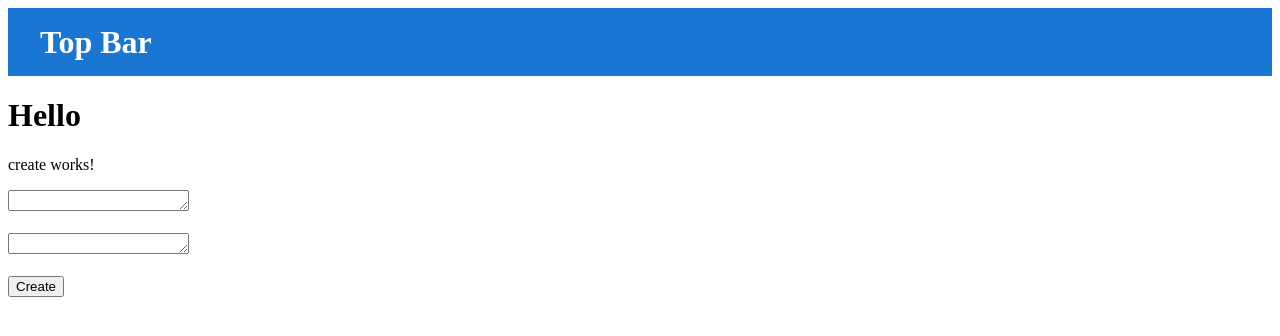
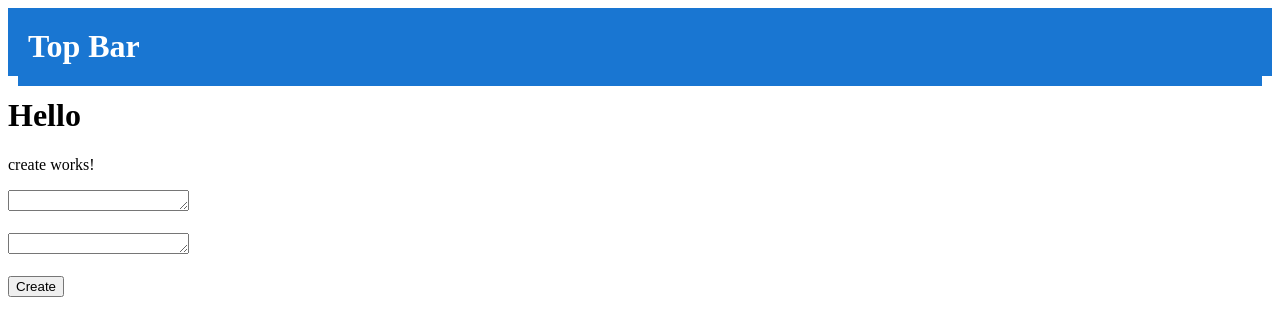
Before and after one commit to SubinSebastianGit/Rest, an Angular app in the folder student-app/: page /create in a window 1280 px wide. Shown: the top 336 px of the page. Built offline with nearby package versions, Linux system fonts and the light colour scheme.

Commit message:
fourth commit

```diff
--- a/student-app/src/app/app.component.css
+++ b/student-app/src/app/app.component.css
@@ -0,0 +1,5 @@
+app-top-bar {
+    margin: 0;
+
+
+  }
--- a/student-app/src/app/app.module.ts
+++ b/student-app/src/app/app.module.ts
@@ -9,6 +9,7 @@ import { AppComponent } from './app.component';
 import { ListComponent } from './components/list/list.component';
 import { EditComponent } from './components/edit/edit.component';
 import { CreateComponent } from './components/create/create.component';
+import { DetailComponent } from './components/detail/detail.component';
 
 import { ListService } from './list.service';
 import { TopBarComponent } from './top-bar/top-bar.component';
@@ -17,6 +18,7 @@ const routes: Routes = [
   { path: 'create', component:CreateComponent},
   { path: 'edit/:id', component:EditComponent},
   { path: 'list', component:ListComponent},
+  { path: 'detail/:id', component:DetailComponent},
   { path: '', redirectTo: '/list', pathMatch: 'full' }
 
 ];
@@ -27,7 +29,8 @@ const routes: Routes = [
     ListComponent,
     EditComponent,
     CreateComponent,
-    TopBarComponent
+    TopBarComponent,
+    DetailComponent
   ],
   imports: [
     BrowserModule,
--- a/student-app/src/app/components/create/create.component.html
+++ b/student-app/src/app/components/create/create.component.html
@@ -1,6 +1,8 @@
+<div>
 <p>create works!</p>
 <textarea rows="1" [(ngModel)]="enteredTitle"></textarea><br><br>
 <textarea rows="1" [(ngModel)]="enteredrollno"></textarea><br><br>
 <button (click)="onAddData()">Create</button>
 <p>{{title}}</p>
 <p>{{rollno}}</p>
+</div>
--- /dev/null
+++ b/student-app/src/app/components/detail/detail.component.html
@@ -0,0 +1,5 @@
+<div>
+<p>detail works!</p>
+<h3>Title: {{list.title}}</h3>
+<h3> Rollno: {{list.rollno}}</h3>
+</div>
--- /dev/null
+++ b/student-app/src/app/components/detail/detail.component.ts
@@ -0,0 +1,35 @@
+import { Component, OnInit } from '@angular/core';
+import { Router } from '@angular/router';
+import { ActivatedRoute } from '@angular/router';
+
+import { List } from '../../list.model';
+import { ListService } from '../../list.service';
+
+
+@Component({
+  selector: 'app-detail',
+  templateUrl: './detail.component.html',
+  styleUrls: ['./detail.component.css']
+})
+export class DetailComponent implements OnInit {
+
+  list: List;
+  id = this.route.snapshot.paramMap.get('id');
+
+  constructor(private route: ActivatedRoute, private listservice: ListService, private router: Router) { }
+
+  fetchListDetail() {
+
+    this.listservice.getListById(this.id).subscribe((data: List) => {
+      this.list = data;
+      console.log('Data Requested...');
+      console.log(this.list);
+    });
+
+  }
+
+  ngOnInit(): void {
+    this.fetchListDetail();
+  }
+
+}
--- a/student-app/src/app/components/edit/edit.component.html
+++ b/student-app/src/app/components/edit/edit.component.html
@@ -1 +1,3 @@
+<div>
 <p>edit works!</p>
+</div>
--- a/student-app/src/app/components/list/list.component.html
+++ b/student-app/src/app/components/list/list.component.html
@@ -1,5 +1,7 @@
+<div>
 <p>list works!</p>
 <ul>
-<li *ngFor="let list of lists">{{list.title}}</li>
+<li *ngFor="let list of lists"><a routerLink="/detail/{{list._id}}">{{list.title}}</a></li>
 </ul>
 <button routerLink="/create">Create New Record</button>
+</div>
--- a/student-app/src/app/list.model.ts
+++ b/student-app/src/app/list.model.ts
@@ -1,6 +1,6 @@
 export interface List {
 
-    id: String;
+    _id: number;
     title: String;
     rollno: String;
 }
--- a/student-app/src/app/top-bar/top-bar.component.css
+++ b/student-app/src/app/top-bar/top-bar.component.css
@@ -3,14 +3,16 @@
      width: 100%;
      height: 68px;
      background-color: #1976d2;
-     padding: 16px;
-     display: flex;
-     flex-direction: row;
-     justify-content: space-between;
-     align-items: center;
+     padding: 10px;
 
    }
+
  h1 {
-     margin: 0;
-     color: white;
-    }
+      margin: 0;
+      color: white;
+     }
+
+ div {
+      margin: 0;
+      color: white;
+     }
--- a/student-app/src/app/top-bar/top-bar.component.html
+++ b/student-app/src/app/top-bar/top-bar.component.html
@@ -1 +1 @@
-<div><h1 routerLink="/list">Top Bar</h1></div>
+<div routerLink="/list"><h1>Top Bar</h1></div>
```
Also changed, not shown: student-app/src/app/components/detail/detail.component.css (added), 1 other file (tests, documents, lock files or other folders).
